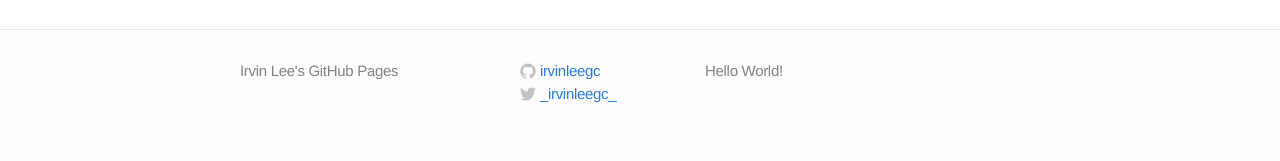
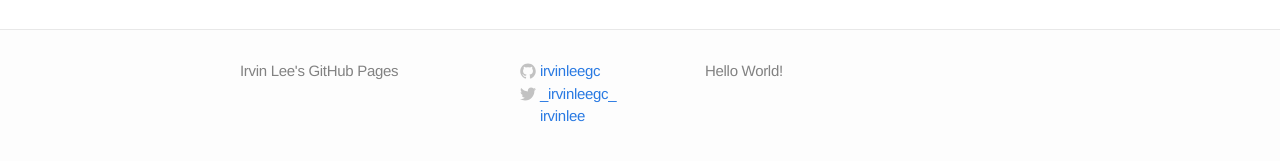
Before and after one commit to irvinleegc/irvinleegc.github.io, a Jekyll site: the page built from index.html, in a window 1280 px wide. Shown: the part 561-722 px from the top of the page. Built offline with Jekyll 4.4.1, drawn with Linux system fonts in a browser that asks for light colours.

Commit message:
Update footer.html

```diff
--- a/_includes/footer.html
+++ b/_includes/footer.html
@@ -51,10 +51,13 @@
         </li>{% endif %}
         {% if site.linkedin_username %}<li>
           <a href="https://www.linkedin.com/in/{{ site.linkedin_username }}" title="LinkedIn">
+            <span class="icon linkedin">
               <svg version="1.1" class="linkedin-icon-svg" xmlns="http://www.w3.org/2000/svg" xmlns:xlink="http://www.w3.org/1999/xlink" x="0px" y="0px"
                    viewBox="0 0 16 16" enable-background="new 0 0 16 16" xml:space="preserve">
               <path d="M186.4 142.4c0 19-15.3 34.5-34.2 34.5 -18.9 0-34.2-15.4-34.2-34.5 0-19 15.3-34.5 34.2-34.5C171.1 107.9 186.4 123.4 186.4 142.4zM181.4 201.3h-57.8V388.1h57.8V201.3zM273.8 201.3h-55.4V388.1h55.4c0 0 0-69.3 0-98 0-26.3 12.1-41.9 35.2-41.9 21.3 0 31.5 15 31.5 41.9 0 26.9 0 98 0 98h57.5c0 0 0-68.2 0-118.3 0-50-28.3-74.2-68-74.2 -39.6 0-56.3 30.9-56.3 30.9v-25.2H273.8z"/>
               </svg>
+            </span>
+            <span class="username">{{ site.linkedin_username }}</span>
           </a>
         </li>{% endif %}
       </ul>
```
Lines whose indentation alone changed are shown as unchanged.
